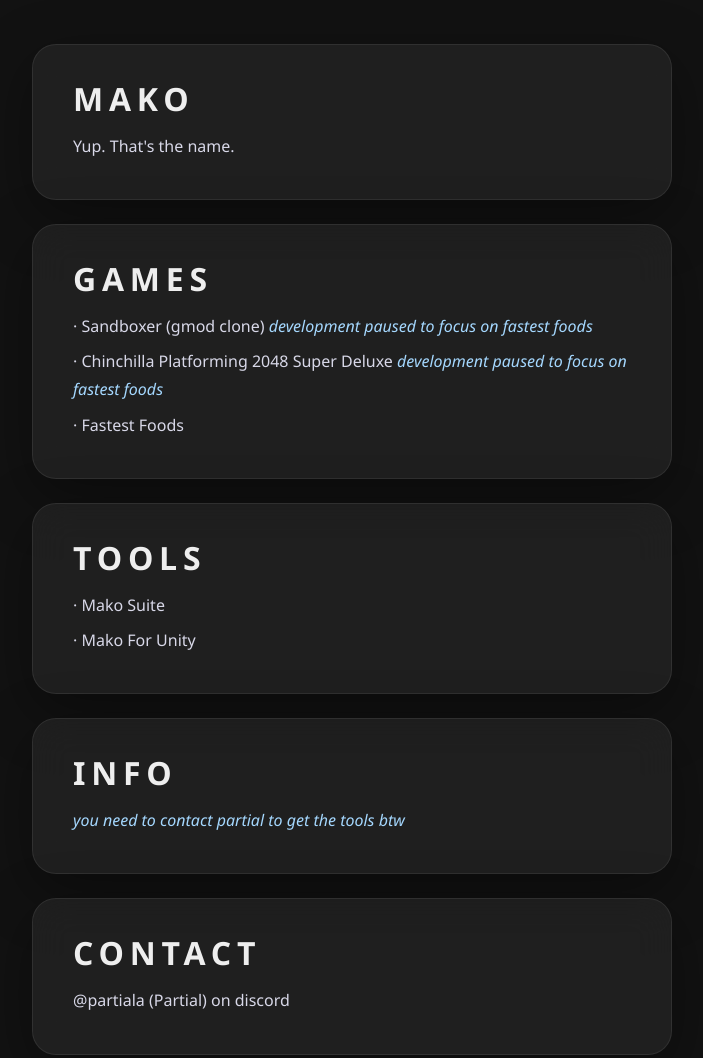
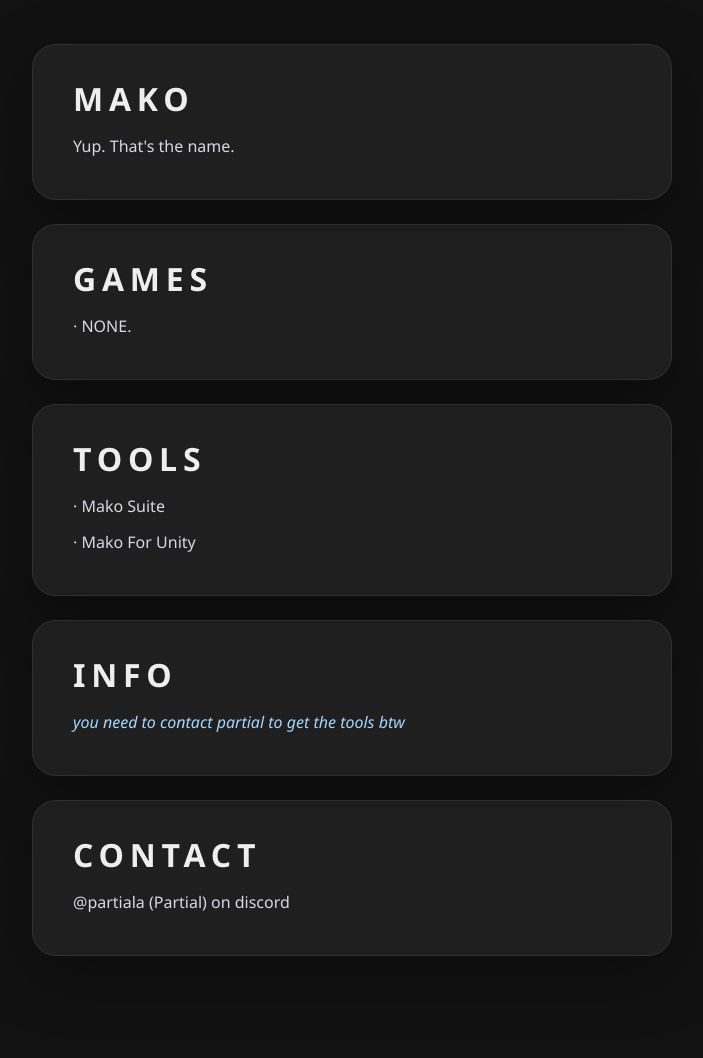
Before and after one commit to makopg/makopg.github.io, a plain HTML site: page index.html in a window 1280 px wide. Shown: the whole page, without its empty margins (288-991 px from the left). After the commit the page ends 1000 px from the top, so only its background shows below. Drawn offline with Linux system fonts and the light colour scheme.

Commit message:
Update index.html

```diff
--- a/index.html
+++ b/index.html
@@ -63,9 +63,7 @@
 
         <div>
             <h1>GAMES</h1>
-            <p>· Sandboxer (gmod clone) <em>development paused to focus on fastest foods</em></p>
-            <p>· Chinchilla Platforming 2048 Super Deluxe <em>development paused to focus on fastest foods</em></p>
-            <p>· Fastest Foods</p>
+            <p>· NONE.</p>
         </div>
 
         <div>
```
